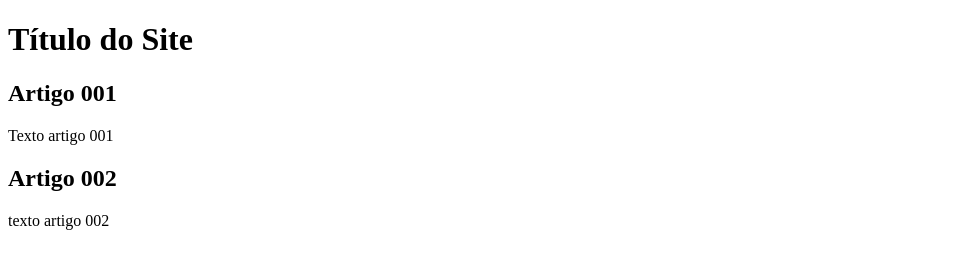
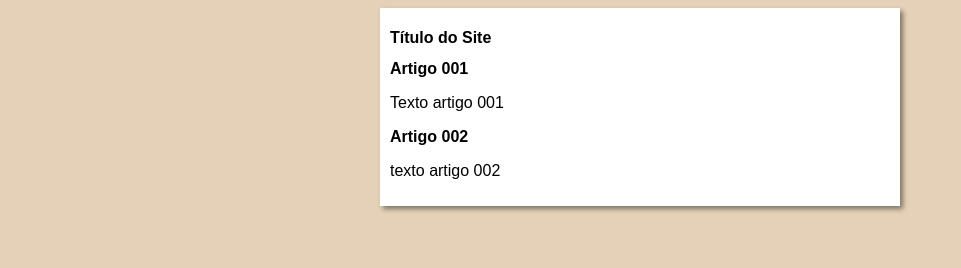
Before and after one commit to eduardotebas/cursoemvideohtml5, a plain HTML site: page index.html in a window 1280 px wide. Shown: the whole page, without its empty margins (0-961 px from the left). Drawn offline with Linux system fonts and the light colour scheme.

Commit message:
iniciei o design

```diff
--- /dev/null
+++ b/estilos/style.css
@@ -0,0 +1,17 @@
+* {
+    font-family: Arial, Helvetica, sans-serif;
+    font-size: 16px;
+
+}
+
+body{
+    background-color: rgb(229, 209, 183);
+}
+
+main{
+    background-color: white;
+    width: 500px;
+    margin: auto;
+    padding: 10px;
+    box-shadow: 3px 3px 5px rgba(0, 0, 0, 0.455);
+}
--- a/index.html
+++ b/index.html
@@ -5,6 +5,7 @@
     <meta charset="UTF-8">
     <meta name="viewport" content="width=device-width, initial-scale=1.0">
     <title>Título do Site</title>
+    <link rel="stylesheet" href="estilos/style.css">
 </head>
 
 <body>
```
